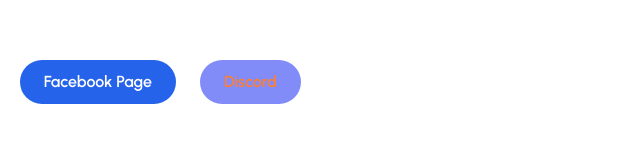
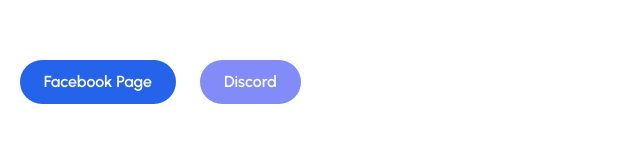
Before and after one commit to haliknihudas666/ProgrammersCodepostingWeb, an Astro site: page / in a window 1280 px wide. Shown: the part 500-642 px from the top of the page, 574-1214 px from the left. Built offline with nearby package versions, Linux system fonts and the light colour scheme; Astro itself is replaced by a stand-in of ours.

Commit message:
fix discord button color on light mode

```diff
--- a/src/components/HeroSection.astro
+++ b/src/components/HeroSection.astro
@@ -58,7 +58,7 @@
             class="relative flex h-11 w-full items-center justify-center px-6 before:absolute before:inset-0 before:rounded-full before:bg-indigo-400 before:transition before:duration-300 hover:before:scale-105 active:duration-75 active:before:scale-95 sm:w-max"
           >
             <span
-              class="relative text-base font-semibold text-primary dark:text-white"
+              class="relative text-base font-semibold text-white"
               >Discord</span
             >
           </a>
```
